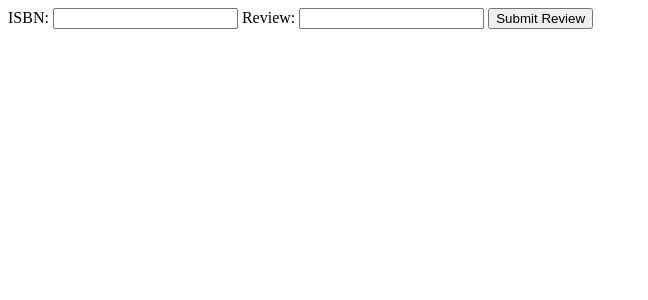
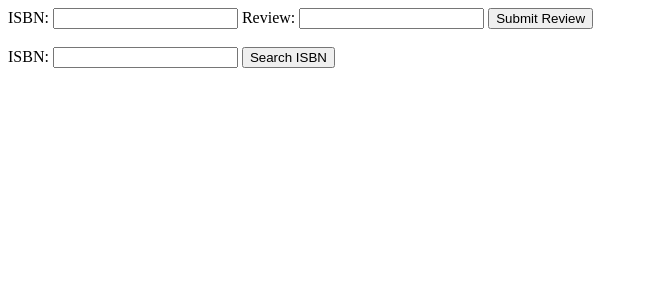
Before and after one commit to Ajmakare/TextHubISU, a Django app: page /home in a window 1280 px wide. Shown: the top 300 px of the page, without its empty margins (0-648 px from the left). Run offline with Django 4.2, Linux system fonts and the light colour scheme.

Commit message:
Recommit search on UI - lost this commit somehow

```diff
--- a/texthubISU/texthubapi/forms.py
+++ b/texthubISU/texthubapi/forms.py
@@ -1,5 +1,7 @@
 from django import forms
 
+class SearchISBN(forms.Form):
+    ISBN = forms.CharField(label="ISBN", max_length=264)
 
 class AddISBN(forms.Form):
     ISBNToAdd = forms.CharField(label="ISBN", max_length=264)
--- a/texthubISU/texthubapi/templates/home.html
+++ b/texthubISU/texthubapi/templates/home.html
@@ -8,3 +8,14 @@
 
     <button type="submit">Submit Review</button>
 </form>
+
+<br>
+<form method="POST" enctype="multipart/form-data">
+
+    {% csrf_token %}
+    <!-- Using the formset -->
+    {{ searchisbn_form }}
+
+    <button type="submit">Search ISBN</button>
+</form>
+<br>
--- a/texthubISU/texthubapi/views.py
+++ b/texthubISU/texthubapi/views.py
@@ -1,4 +1,4 @@
-from django.shortcuts import render
+from django.shortcuts import *
 from django.http import HttpResponse
 from rest_framework import generics
 
@@ -28,8 +28,15 @@ def home_view(request):
         if request.method == 'POST':
             if 'ISBNToReview' in request.POST:
                 TextbookController.submit_review_controller(request)
+            if 'ISBN' in  request.POST:
+                searchisbn_form = SearchISBN(request.POST)
+                if searchisbn_form.is_valid():
+                    isbn_to_search = searchisbn_form.cleaned_data['ISBN']
+                    response = redirect('textbooks/'+isbn_to_search+'/')
+                    return response
         context = {
             'reviewisbn_form': ReviewISBN,
+            'searchisbn_form': SearchISBN
         }
         return render(request, 'home.html', context=context)
     except:
```
